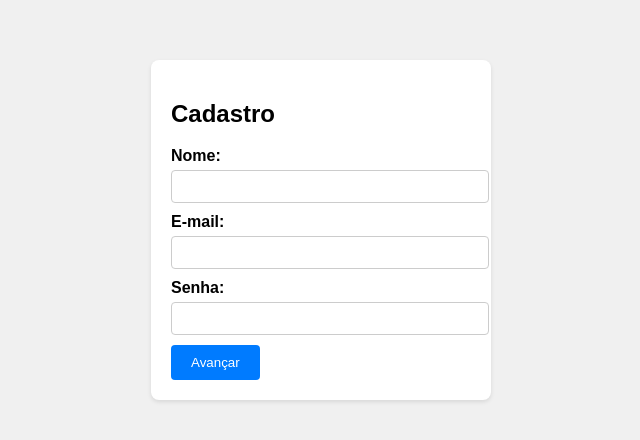
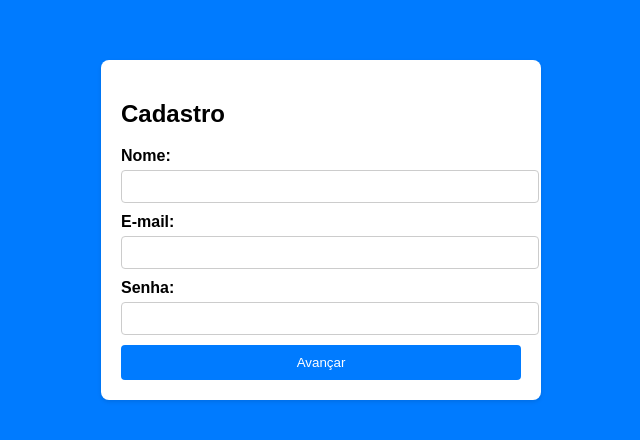
Before and after one commit to CarlosHenriqueP/Aplicativo, a plain HTML site: page index.html in a window 1280 px wide. Shown: the part 170-610 px from the top of the page, without its empty margins (319-959 px from the left). Drawn offline with Linux system fonts and the light colour scheme.

Commit message:
Fundo azul e botão centralizado

```diff
--- a/index.html
+++ b/index.html
@@ -7,7 +7,7 @@
 <style>
   body {
     font-family: Arial, sans-serif;
-    background-color: #f0f0f0;
+    background-color: #007bff; /* Fundo azul */
     margin: 0;
     display: flex;
     justify-content: center;
@@ -19,7 +19,8 @@
     padding: 20px;
     border-radius: 8px;
     box-shadow: 0 2px 4px rgba(0, 0, 0, 0.1);
-    width: 300px;
+    width: 90%; /* Ajuste para largura em smartphones */
+    max-width: 400px; /* Limitar largura máxima */
   }
   .input-group {
     margin-bottom: 10px;
@@ -42,6 +43,7 @@
     padding: 10px 20px;
     border-radius: 4px;
     cursor: pointer;
+    width: 100%; /* Botão ocupa largura total */
   }
   button:hover {
     background-color: #0056b3;
```
